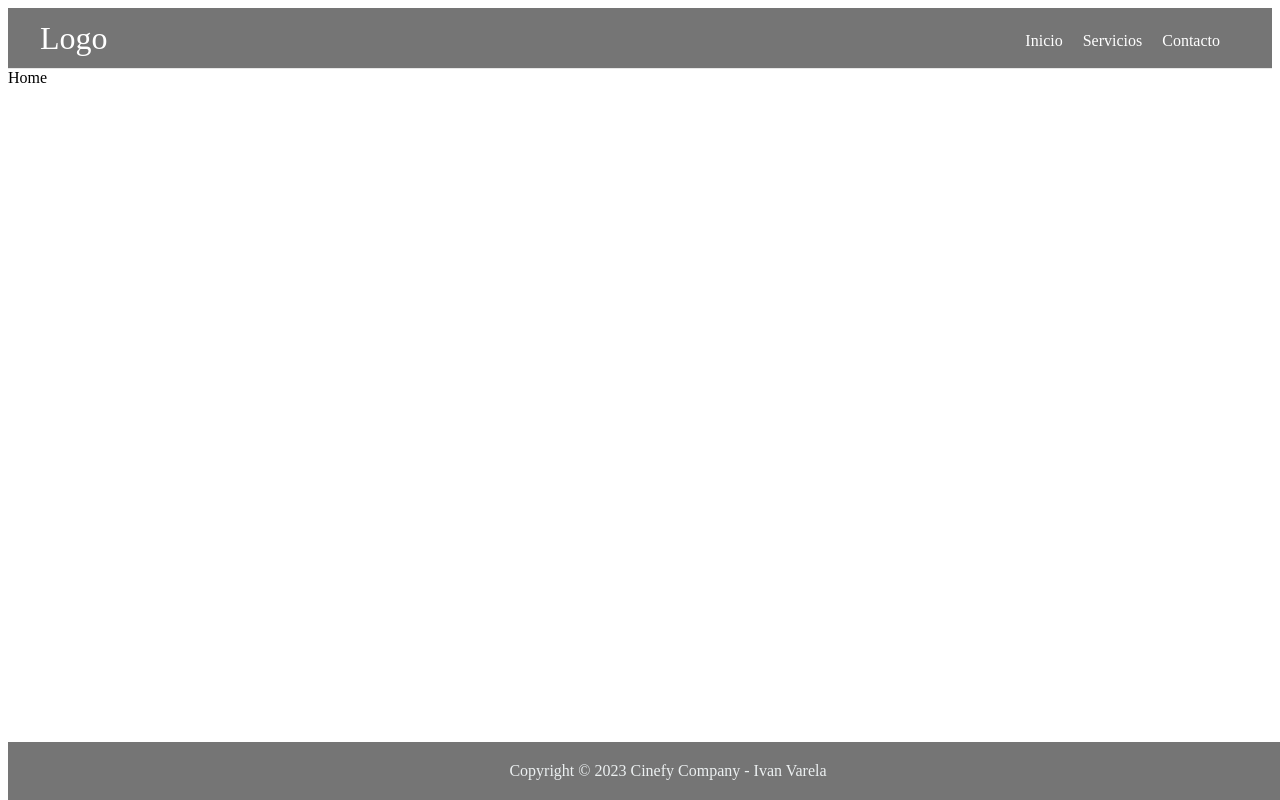
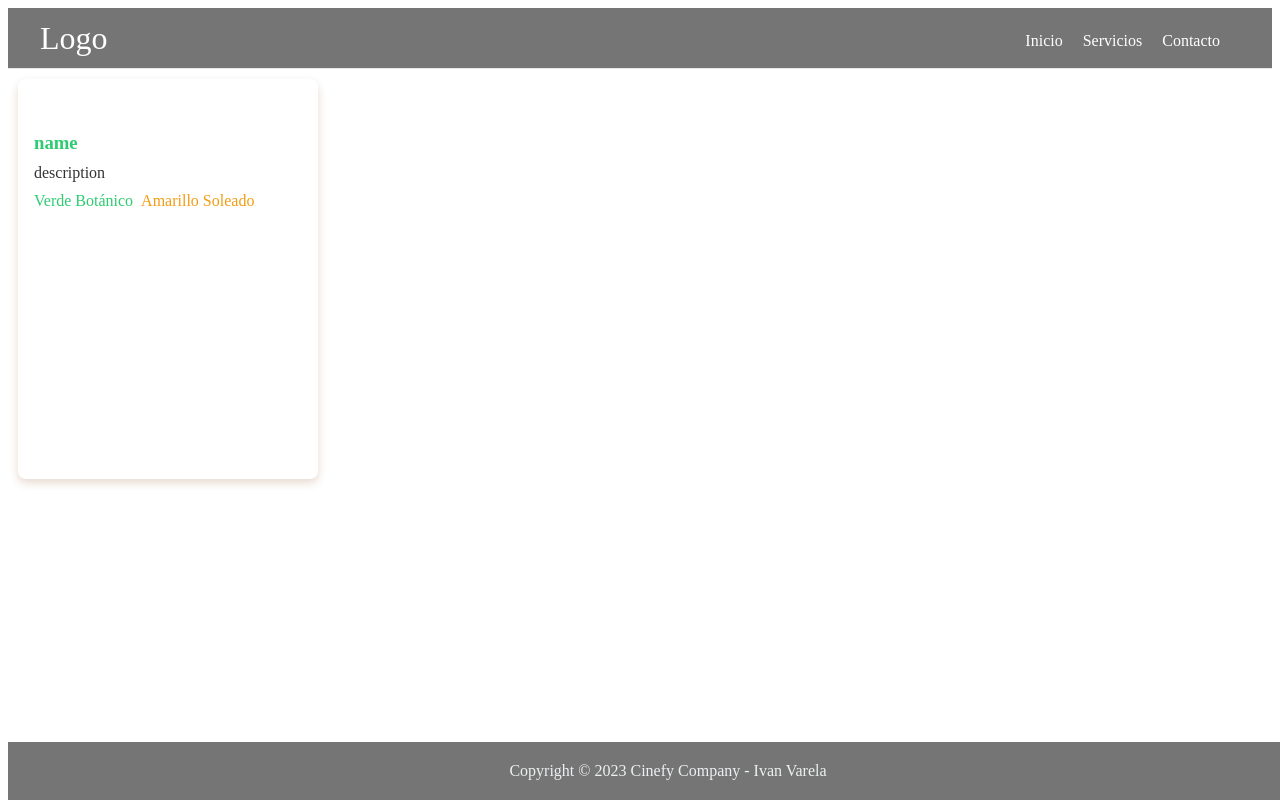
Before and after one commit to IvanVarela7/ShopAll, a React (Vite) app: page / in a window 1280 px wide. Built offline with nearby package versions, Linux system fonts and the light colour scheme.

Commit message:
Se agrego la ruta y la screen para el Cart

```diff
--- a/src/App.jsx
+++ b/src/App.jsx
@@ -2,6 +2,7 @@ import { BrowserRouter, Route, Routes } from 'react-router-dom'
 import './App.css'
 import Home from './screens/home/Home'
 import NotFound404 from './screens/notfound404/NotFound404'
+import Cart from './screens/cart/Cart'
 
 function App() {
 
@@ -10,6 +11,7 @@ function App() {
     <BrowserRouter>
       <Routes>
         <Route path='/' element={<Home />} />
+        <Route path='/cart' element={<Cart />} />
         <Route path='*' element={<NotFound404 />} />
       </Routes>
     </BrowserRouter>
--- /dev/null
+++ b/src/components/card_plant/CardPlant.css
@@ -0,0 +1,46 @@
+.card {
+  background-color: #fff; /* Fondo blanco puro */
+  box-shadow: 0 4px 8px rgba(139, 69, 19, 0.2); /* Sombra en marrón tierra */
+  border-radius: 8px;
+  overflow: hidden;
+  margin: 10px;
+  transition: box-shadow 0.3s ease; /* Efecto de transición en la sombra */
+	width: 300px;
+	height: 400px;
+
+  &:hover {
+    box-shadow: 0 8px 16px rgba(139, 69, 19, 0.3); /* Aumenta la sombra al pasar el ratón */
+  }
+}
+
+.card-image {
+  width: 100%;
+  height: auto;
+  border-bottom: 1px solid #ddd; /* Línea divisoria bajo la imagen */
+}
+
+.card-details {
+  padding: 16px;
+}
+
+.product-name {
+  color: #2ecc71; /* Verde botánico */
+  margin-bottom: 8px;
+}
+
+.product-description {
+  color: #333;
+}
+
+.product-colors {
+  margin-top: 8px;
+}
+
+.color-green {
+  color: #2ecc71; /* Verde botánico */
+  margin-right: 8px;
+}
+
+.color-yellow {
+  color: #f39c12; /* Amarillo soleado */
+}
--- /dev/null
+++ b/src/components/card_plant/CardPlant.jsx
@@ -0,0 +1,21 @@
+import React from 'react'
+import "../card_plant/CardPlant.css"
+
+
+function CardPant() {
+	return (
+		 <div className="card">
+      <img src='' className="card-image" />
+      <div className="card-details">
+        <h3 className="product-name">name</h3>
+        <p className="product-description">description</p>
+        <div className="product-colors">
+          <span className="color-green">Verde Botánico</span>
+          <span className="color-yellow">Amarillo Soleado</span>
+        </div>
+      </div>
+    </div>
+	)
+}
+
+export default CardPant
--- /dev/null
+++ b/src/screens/cart/Cart.jsx
@@ -0,0 +1,9 @@
+import React from 'react'
+
+function Cart() {
+	return (
+		<div>Cart</div>
+	)
+}
+
+export default Cart
--- a/src/screens/home/Home.jsx
+++ b/src/screens/home/Home.jsx
@@ -1,12 +1,15 @@
 import React from 'react'
 import Navbar from '../../components/navbar/Navbar'
-import Footer from '../../components/Footer/Footer'
+import Footer from '../../components/footer/Footer'
+import CardPant from '../../components/card_plant/CardPlant'
 
 function Home() {
 	return (
 		<>
 			<Navbar />
-			<div>Home</div>
+			<CardPant />
+
+
 			<Footer />
 		</>
 
```
Also changed, not shown: src/screens/cart/Cart.css (added).
